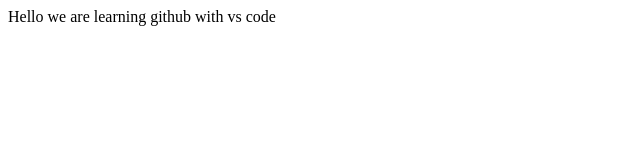
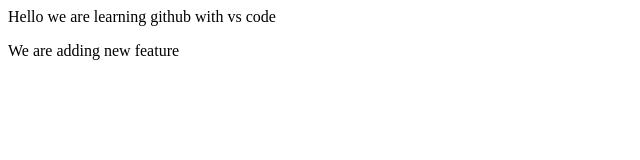
Before and after one commit to bhagadeakshay/formsystm, a plain HTML site: page index.html in a window 1280 px wide. Shown: the whole page, without its empty margins (0-640 px from the left). Drawn offline with Linux system fonts and the light colour scheme.

Commit message:
add new feature

```diff
--- a/index.html
+++ b/index.html
@@ -1 +1,2 @@
 <p>Hello we are learning github with vs code</p>
+<p>We are adding new feature</p>
```
